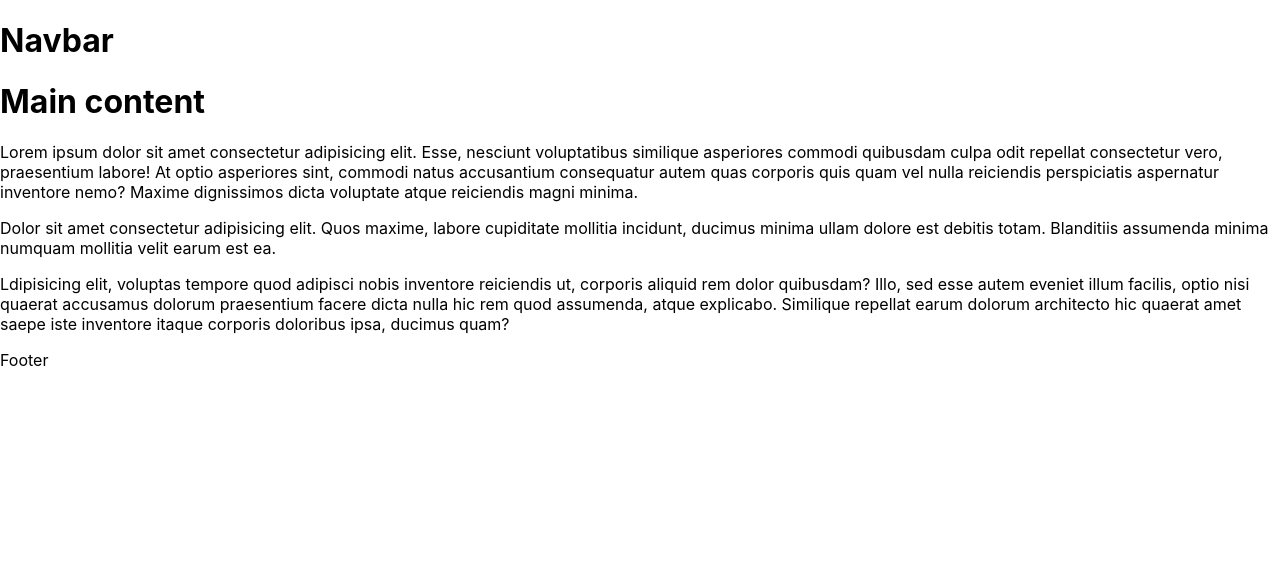
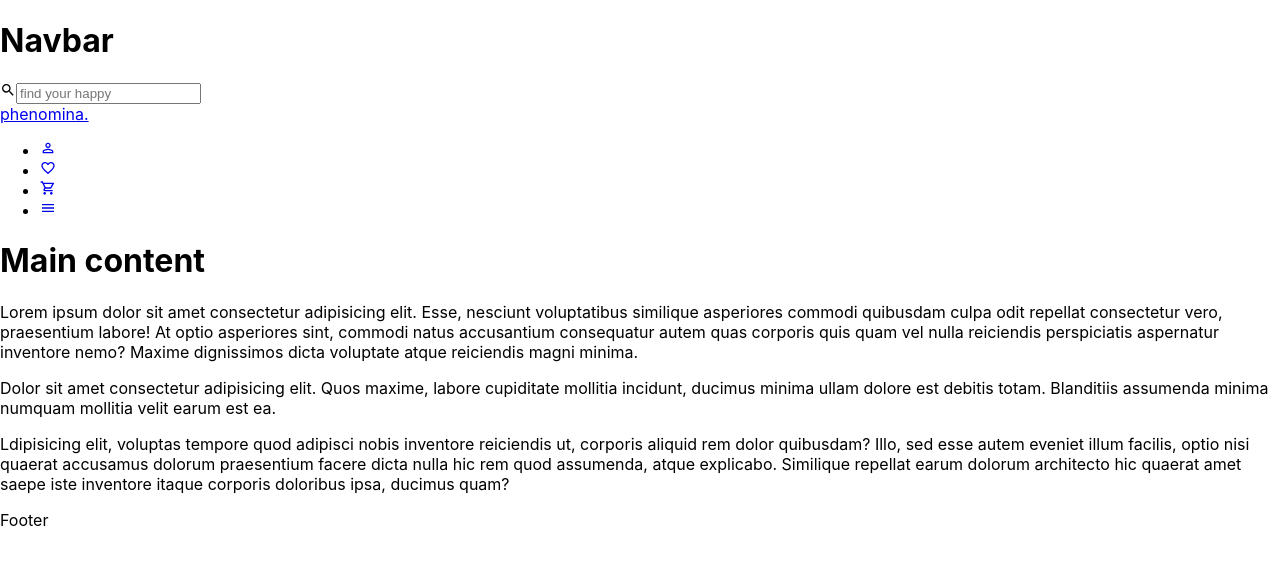
Before and after one commit to lisawagner/ecommerce-phenominav, a React (Create React App) app: page / in a window 1280 px wide. Shown: the top 564 px of the page. Built offline with nearby package versions, Linux system fonts and the light colour scheme.

Commit message:
adding scaffolding

```diff
--- a/src/App.js
+++ b/src/App.js
@@ -3,6 +3,7 @@ import './App.css';
 import Home from './pages/Home';
 import Cart from './pages/Cart'
 import Login from './pages/Login'
+import Favourites from './pages/Favourites'
 
 import {
   BrowserRouter as Router,
@@ -17,6 +18,7 @@ function App() {
         <Route path="/" element={<Home />} />
         <Route path="/cart" element={<Cart />} />
         <Route path="/login" element={<Login />} />
+        <Route path="/favourites" element={<Favourites />} />
       </Routes>
     </Router>
   );
--- a/src/components/Layout.jsx
+++ /dev/null
@@ -1,15 +0,0 @@
-import React from 'react'
-import Footer from './Footer'
-import Navbar from './Navbar'
-
-const Layout = ({children}) => {
-  return (
-    <>
-    <Navbar />
-    {children}
-    <Footer />
-    </>
-  )
-}
-
-export default Layout
--- /dev/null
+++ b/src/components/Layout/Layout.jsx
@@ -0,0 +1,15 @@
+import React from 'react'
+import Navbar from '../Navbar/Navbar'
+import Footer from '../Footer/Footer'
+
+const Layout = ({children}) => {
+  return (
+    <>
+      <Navbar />
+      {children}
+      <Footer />
+    </>
+  )
+}
+
+export default Layout
--- a/src/components/Navbar.jsx
+++ /dev/null
@@ -1,32 +0,0 @@
-import React from 'react'
-
-const Navbar = () => {
-  return (
-    <>
-      <h1>Navbar</h1>
-      {/* TOP-NAV */}
-      <div className="top-nav">
-        <div className="container">
-          <div className="top-nav__row">
-            <div className="search-col">
-
-            </div>
-            <div className="brand-col">
-
-            </div>
-            <div className="icon-links-col">
-
-            </div>
-          </div>
-        </div>
-
-      </div>
-
-      {/* MAIN-NAV */}
-
-    </>
-
-  )
-}
-
-export default Navbar
--- /dev/null
+++ b/src/components/Navbar/Navbar.jsx
@@ -0,0 +1,69 @@
+import React from 'react'
+import { Link } from 'react-router-dom'
+import {
+  MdSearch,
+  MdPersonOutline,
+  MdOutlineFavoriteBorder,
+  MdOutlineShoppingCart,
+  MdOutlineMenu
+  } from 'react-icons/md'
+
+const Navbar = () => {
+  return (
+    <>
+      <h1>Navbar</h1>
+      {/* TOP-NAV */}
+      <div className="top-nav">
+        <div className="container">
+          <div className="top-nav-row">
+            <div className="search-col">
+              <form action="" className='top-search'>
+                <span><MdSearch /></span>
+                <input type="text" className='search-form-control' placeholder="find your happy" />
+              </form>
+            </div>
+            <div className="brand-col">
+              <div className="site-brand">
+                <Link to='/' className='brand-logo' >phenomina.</Link>
+              </div>
+            </div>
+            <div className="icon-links-col">
+              <div className="top-nav-icons">
+                <ul>
+                  <li>
+                    <Link to='/login'>
+                      <MdPersonOutline />
+                    </Link>
+                  </li>
+                  <li>
+                    <Link to='/favourites'>
+                      <MdOutlineFavoriteBorder />
+                    </Link>
+                  </li>
+                  <li>
+                    <Link to='/cart' className='site-cart'>
+                      <MdOutlineShoppingCart />
+                    </Link>
+                  </li>
+                  <li>
+                    <Link to='/' className='toggle-menu'>
+                      <MdOutlineMenu />
+                    </Link>
+                  </li>
+
+                </ul>
+              </div>
+            </div>
+          </div>
+        </div>
+
+      </div>
+
+      {/* MAIN-NAV */}
+
+    </>
+
+  )
+}
+
+export default Navbar
--- a/src/pages/Cart.jsx
+++ b/src/pages/Cart.jsx
@@ -0,0 +1,9 @@
+import React from 'react'
+
+const Cart = () => {
+  return (
+    <div>Cart</div>
+  )
+}
+
+export default Cart
--- /dev/null
+++ b/src/pages/Favourites.jsx
@@ -0,0 +1,9 @@
+import React from 'react'
+
+const Favourites = () => {
+  return (
+    <div>Favourites</div>
+  )
+}
+
+export default Favourites
--- a/src/pages/Home.jsx
+++ b/src/pages/Home.jsx
@@ -1,5 +1,5 @@
 import React from 'react'
-import Layout from '../components/Layout'
+import Layout from '../components/Layout/Layout'
 
 const Home = () => {
   return (
```
Also changed, not shown: src/components/Footer/Footer.jsx (renamed from src/components/Footer.jsx).
